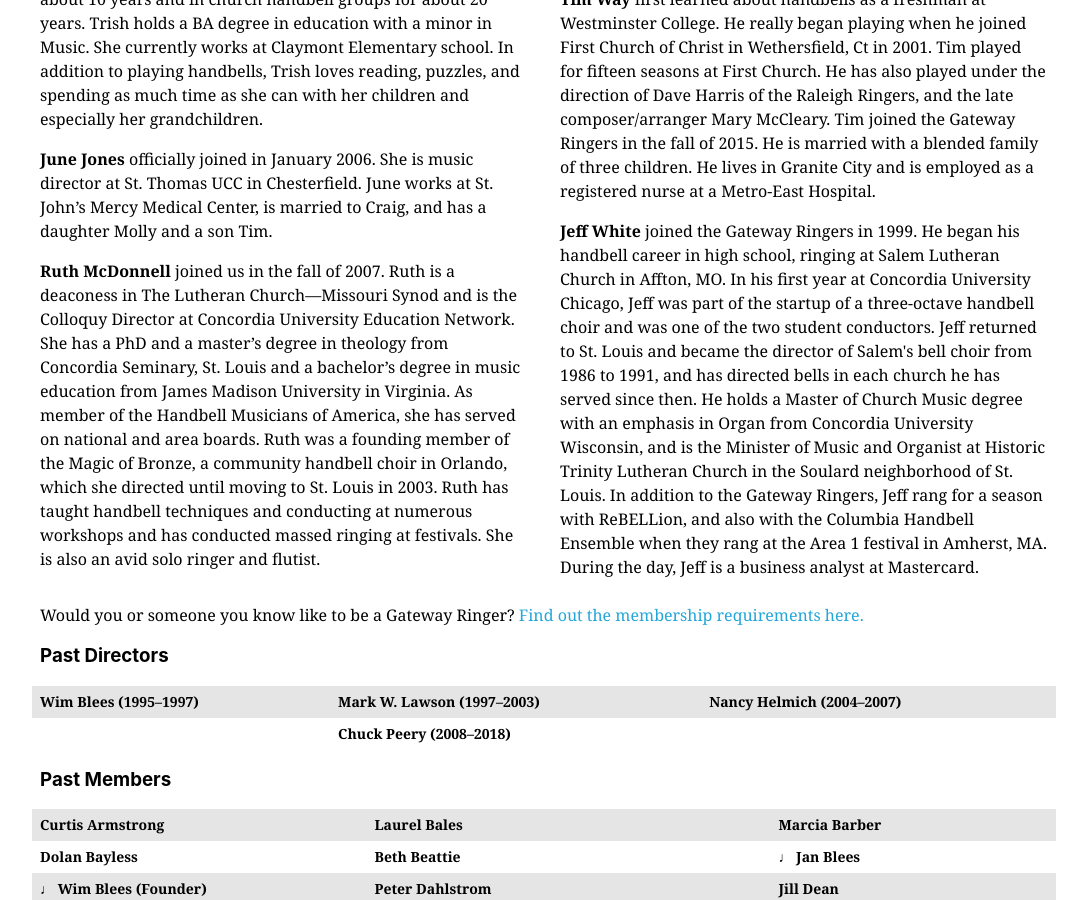
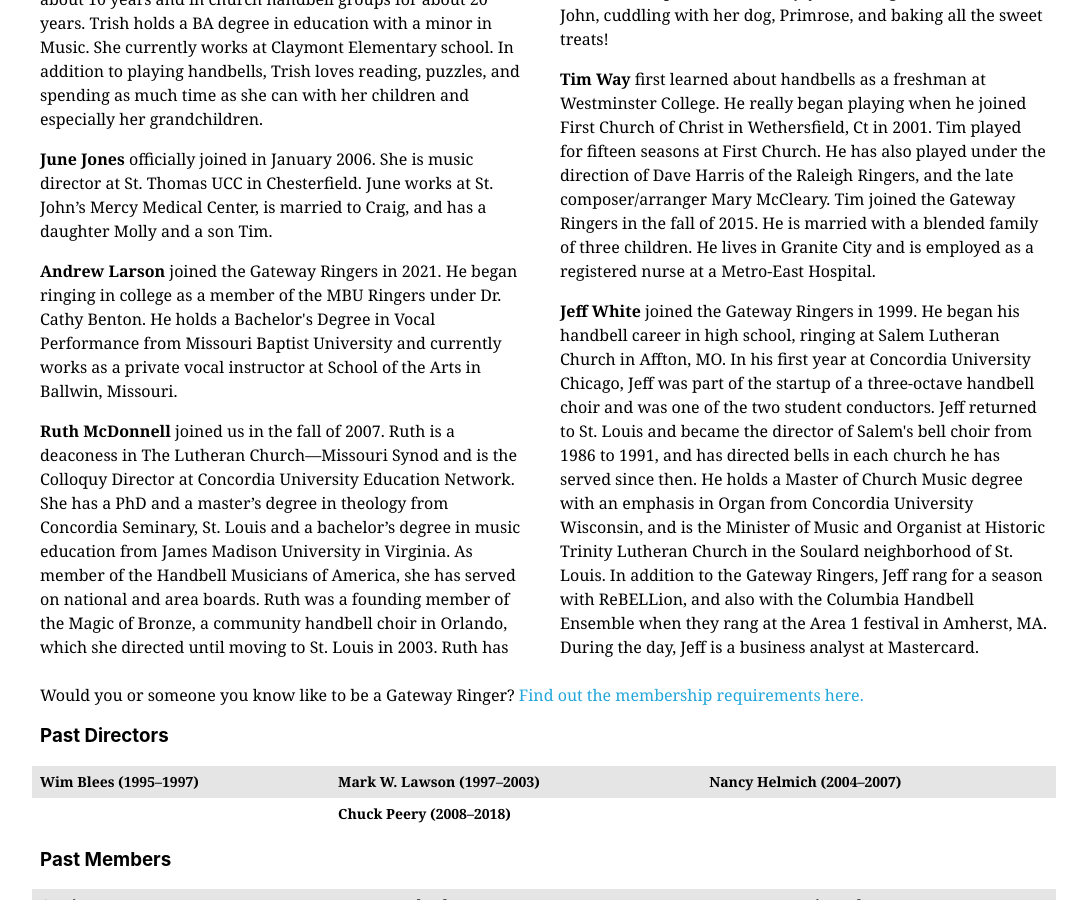
Before and after one commit to GatewayRingers/GatewayRingers.github.io, a Jekyll site: the page built from musicians.html, in a window 1280 px wide and 900 px high, scrolled down 2105 px. Shown: the whole window, without its empty margins (96-1183 px from the left). Built offline with Jekyll 4.4.1, drawn with Linux system fonts in a browser that asks for light colours; nearby versions of some CDN libraries.

Commit message:
Update musicians.html

```diff
--- a/musicians.html
+++ b/musicians.html
@@ -87,6 +87,11 @@ title: Gateway Musicians
   married to Craig, and has a daughter Molly and a son Tim.
   </li>
 
+  <li class="pv2" id="Andrew"><strong>Andrew Larson</strong> joined the Gateway Ringers in 2021. He began ringing in college as a member of the
+    MBU Ringers under Dr. Cathy Benton. He holds a Bachelor's Degree in Vocal Performance from Missouri Baptist University and currently works
+    as a private vocal instructor at School of the Arts in Ballwin, Missouri.
+  </li>
+
   <!--<li class="pv2" id="Peggy"><strong>♩ Peggy “Carillon” Lohnes</strong> is a
   Charter Member of Gateway Ringers.  She retired from ringing in 2011, and currently
   serves as the group’s Financial Manager. She has
@@ -136,7 +141,7 @@ title: Gateway Musicians
     fall of 2015. He is married with a blended family of three children. He lives in Granite City and is employed as a registered nurse at a
     Metro-East Hospital.</li>
 
-  <li class="pv2"><strong>Jeff White</strong> joined the Gateway Ringers in 1999.  He began his handbell career in high school, ringing at
+  <li class="pv2" id="Jeff"><strong>Jeff White</strong> joined the Gateway Ringers in 1999.  He began his handbell career in high school, ringing at
     Salem Lutheran Church in Affton, MO.  In his first year at Concordia University Chicago, Jeff was part of the startup of a three-octave
     handbell choir and was one of the two student conductors.  Jeff returned to St. Louis and became the director of Salem's bell choir from
     1986 to 1991, and has directed bells in each church he has served since then.  He holds a Master of Church Music degree with an emphasis
```
